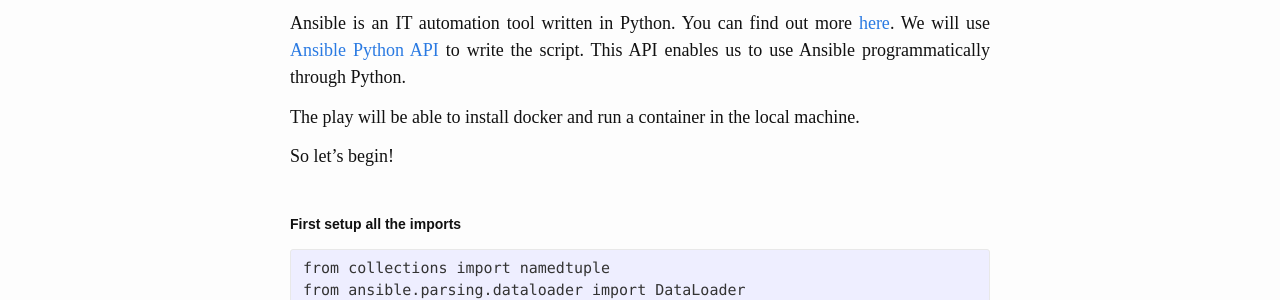
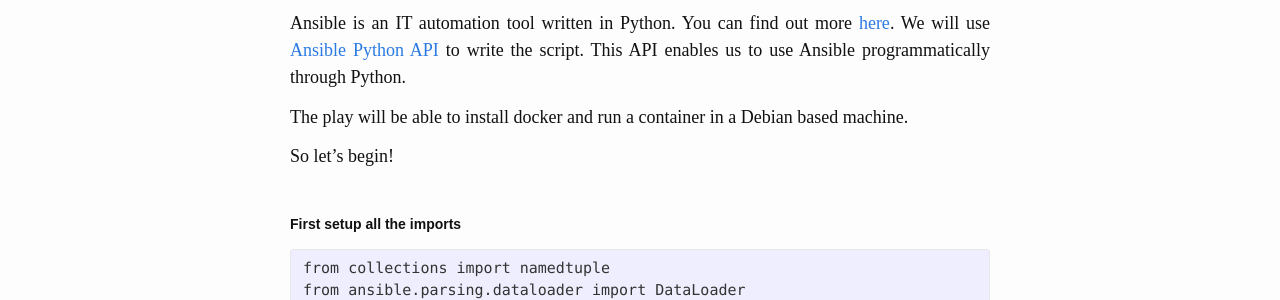
Before and after one commit to curioswati-zz/curioswati.github.io, a Jekyll site: the page built from _posts/2016-06-13-programmatic-ansible-with-python.md, in a window 1280 px wide and 900 px high. Shown: the part 304-604 px from the top of the window. Built offline with Jekyll 4.4.1, drawn with Linux system fonts in a browser that asks for light colours.

Commit message:
corrections in posts to mention underlying os.

```diff
--- a/_posts/2016-06-13-programmatic-ansible-with-python.md
+++ b/_posts/2016-06-13-programmatic-ansible-with-python.md
@@ -13,7 +13,7 @@ Ansible is an IT automation tool written in Python. You can find out more [here]
 We will use [Ansible Python API](http://docs.ansible.com/ansible/developing_api.html) to write the script.
 This API enables us to use Ansible programmatically through Python.
 
-The play will be able to install docker and run a container in the local machine.
+The play will be able to install docker and run a container in a Debian based machine.
 
 So let’s begin!
 <br>
```
Also changed, not shown: _posts/2015-01-31-writing-a-python-script-to-install-apache-open-office.md (+1 -1 lines).
